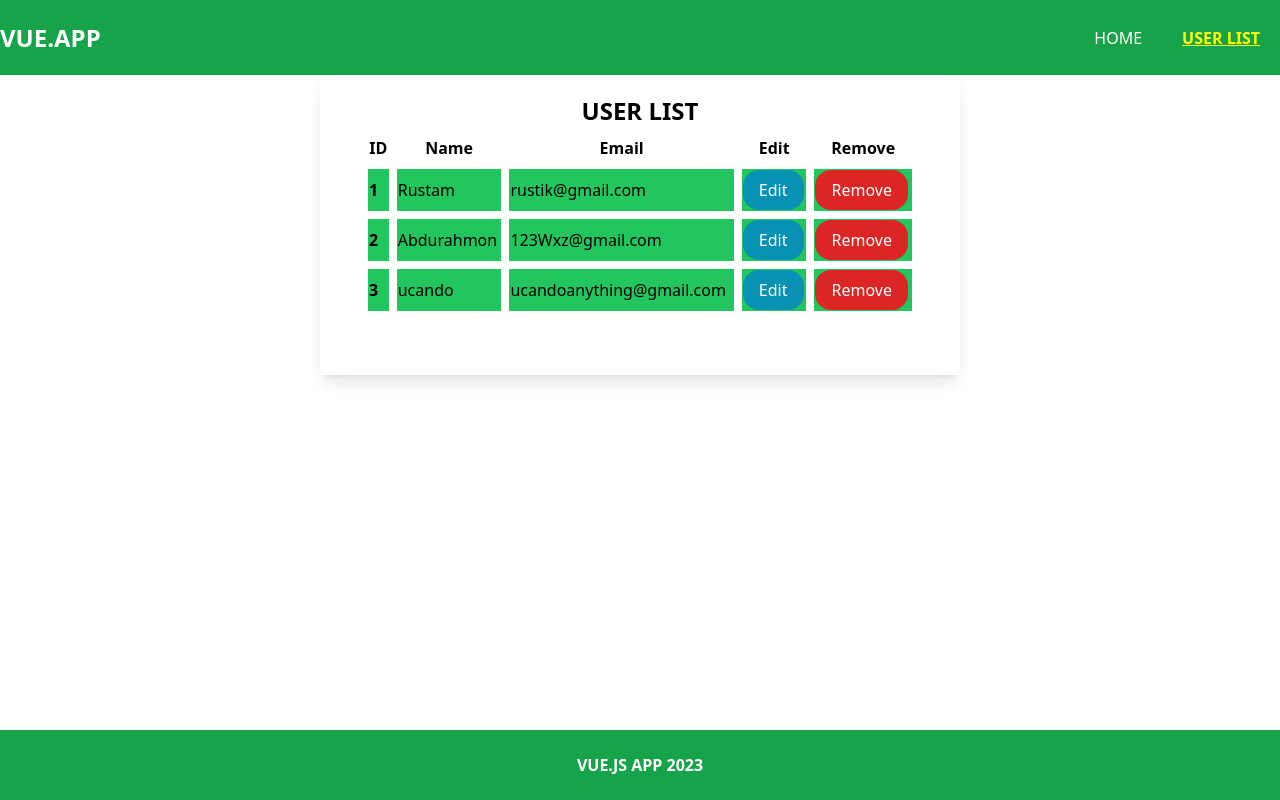
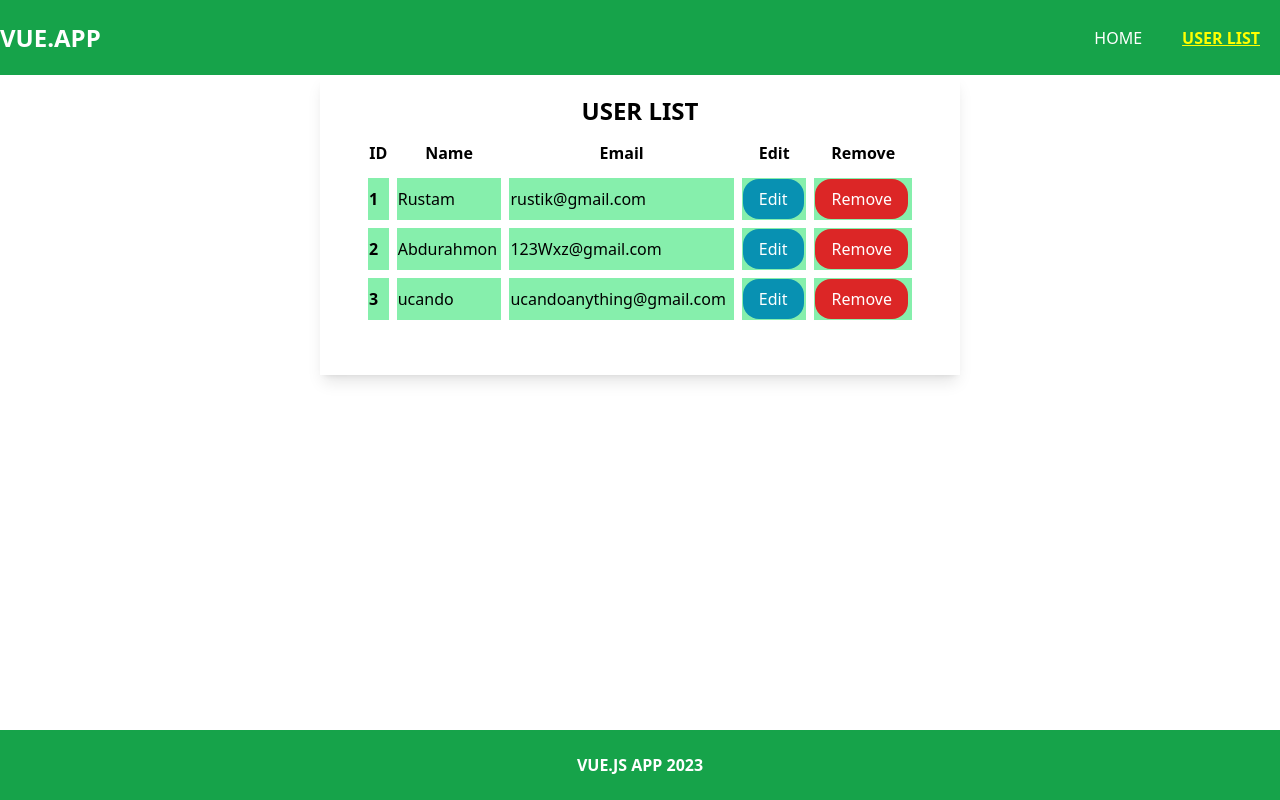
Before and after one commit to abdulazizv/newproject, a Vue app: page /userlist in a window 1280 px wide. Built offline with nearby package versions, Linux system fonts and the light colour scheme; data requests are answered from the project's data file.

Commit message:
changed router

```diff
--- a/src/router/index.js
+++ b/src/router/index.js
@@ -1,24 +1,22 @@
-import { createRouter, createWebHistory } from 'vue-router'
-import HomeView from '../views/HomeView.vue'
-import UserView from '../views/UserView.vue'
+import { createRouter, createWebHistory } from "vue-router";
+import HomeView from "../views/HomeView.vue";
+import UserView from "../views/UserView.vue";
+
 const router = createRouter({
   history: createWebHistory(import.meta.env.BASE_URL),
   routes: [
     {
-      path: '/',
-      name: 'home',
-      component: HomeView
+      path: "/",
+      name: "home",
+      component: HomeView,
     },
+
     {
-      path: '/userlist',
-      name: 'userlist',
-      component:UserView
-      // route level code-splitting
-      // this generates a separate chunk (About.[hash].js) for this route
-      // which is lazy-loaded when the route is visited.
-      // component: () => import('../views/AboutView.vue')
-    }
-  ]
-})
+      path: "/userlist",
+      name: "userlist",
+      component: UserView,
+    },
+  ],
+});
 
-export default router
+export default router;
--- a/src/ui/Button.vue
+++ b/src/ui/Button.vue
@@ -1,17 +1,15 @@
 <template>
+    <button :type="btnType" class="py-2 px-4   focus:ring-2 focus:ring-sky-500 focus:outline-none  ">{{ textContent
+    }}</button>
+</template>
 
-    <button :type="btnType" class="py-2 px-4 focus:ring-sky-500  focus:ring-2 mx-auto block">{{ textContent }}</button>
-
-</template>
 <script>
 export default {
-name:'Button',
-props:{
-    btnType:String,
-    textContent:String
-}
+    name: "Button",
+    props: {
+        btnType: String,
+        textContent: String,
+    }
 }
 </script>
-<style lang="scss">
-
-</style>
+<style lang="scss"></style>
--- a/src/ui/Input.vue
+++ b/src/ui/Input.vue
@@ -1,20 +1,20 @@
 <template>
-    <label :for="labelId" class="w-[300px] block my-3 mx-auto">
+    <label :for="labelId" class="w-1/2 block my-3 mx-auto">
         <p class="text-indigo-500 my-2" v-if="placeholder">{{ placeholder }}</p>
-        <input type="text" :id="labelId"  class="p-3 w-full ring-2 focus:ring-cyan-700 focus:outline-none placeholder:text-slate-700" :placeholder="placeholder" :value="value">
+        <input :type="inputType" :id="labelId"
+            class="p-3 w-full ring-2 focus:ring-cyan-700 focus:outline-none placeholder:text-slate-300"
+            :placeholder="placeholder" :value="value" />
     </label>
 </template>
 <script>
 export default {
-    name:'Input',
+    name: "Input",
     props: {
         labelId: String,
         placeholder: String,
-        inputType : String,
-        value:String
-    }
-}
+        inputType: String,
+        value: String
+    },
+};
 </script>
-<style lang="scss">
-
-</style>
+<style lang="scss"></style>
--- a/src/ui/ListItem.vue
+++ b/src/ui/ListItem.vue
@@ -1,34 +1,39 @@
 <template>
-  <tr
-    class="px-5 bg-green-500 rounded-xl items-center my-2 py-3"
-  >
-    <td><strong>{{num + 1}}</strong></td>
-    <td><span>{{item.name}}</span></td>
-    <td><span>{{item.email}}</span></td>
+  <tr class="px-5 py-3 bg-green-300 rounded-xl  items-center border">
+
+      <td><strong>{{ num + 1 }}</strong></td>
+      <td>{{ item.name }}</td>
+      <td>{{ item.email }}</td>
       <td>
-    <button
-      class="bg-cyan-600 focus:ring-2 focus:ring-cyan-200 px-4 py-2 duration-200 rounded-2xl text-white"
-    >
+          <button class="bg-cyan-600 focus:ring-2 focus:ring-cyan-200 px-4 py-2 duration-200 text-white rounded-2xl">
               Edit
           </button>
       </td>
       <td>
-    <button
-      @click="removeUser(item.id)" class="bg-red-600 focus:ring-2 focus:ring-cyan-200 px-4 py-2 duration-200 rounded-2xl text-white"
-    >
+          <button @click="removeUser(item.id)"
+              class="bg-red-600 focus:ring-2 focus:ring-red-200 px-4 py-2 duration-200 text-white rounded-2xl">
               Remove
           </button>
       </td>
+
   </tr>
 </template>
 <script>
 export default {
   name: "ListItem",
   props: {
-    num: [String,Number],
-    item:Object,
-    removeUser:Function
+      num: [String, Number],
+      item: Object,
+      removeUser: Function
   },
+  updated() {
+      console.log("ListItem updated")
+  }
 };
 </script>
-<style lang="scss"></style>
+<style>
+tr {
+  padding: 9px !important;
+  height: 35px !important;
+}
+</style>
```
Lines whose indentation alone changed are shown as unchanged.
